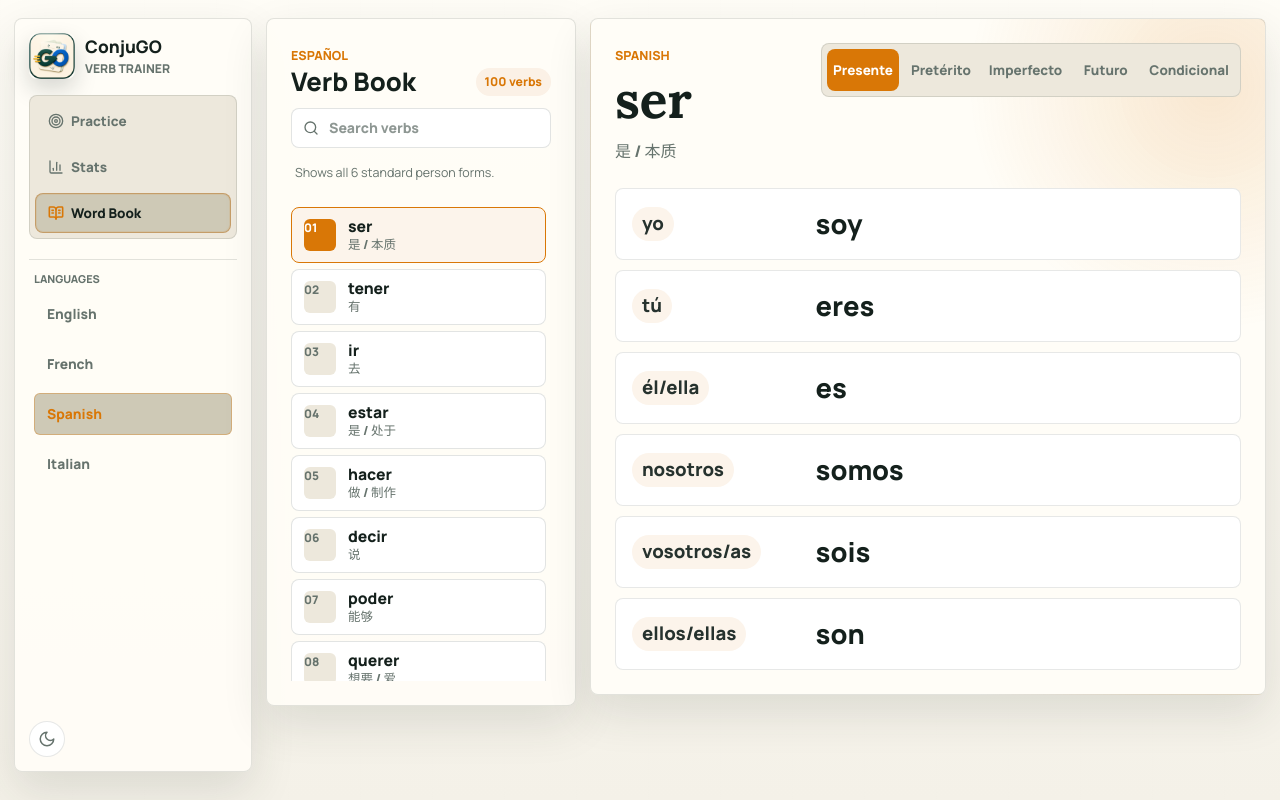
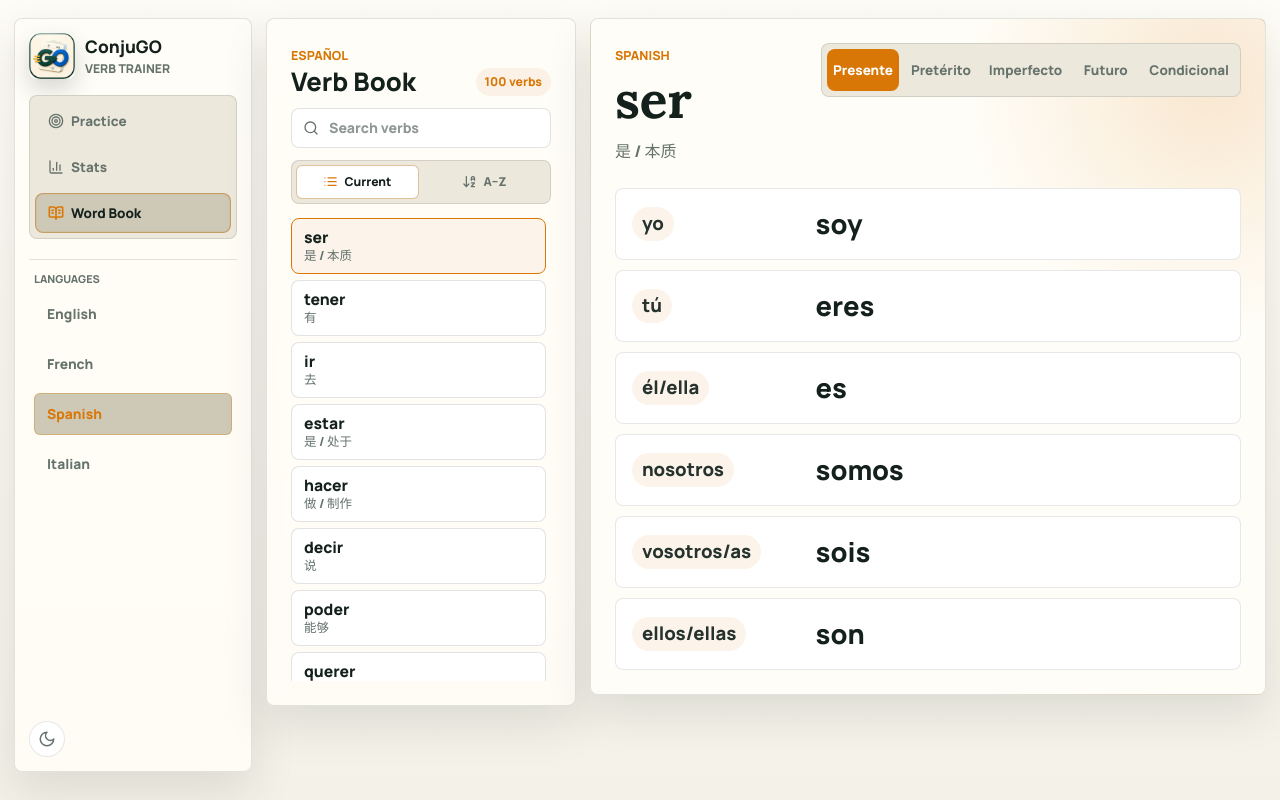
Before and after one commit to phoenixlwpapix/conjugo, a React (Vite) app: page / in a window 1280 px wide. Both pictures are taken after a click on the button "Word Book". Built offline with nearby package versions, Linux system fonts and the light colour scheme.

Commit message:
Add Word Book sorting controls

```diff
--- a/src/App.tsx
+++ b/src/App.tsx
@@ -38,6 +38,8 @@ export default function App() {
     setBookTense,
     wordbookQuery,
     setWordbookQuery,
+    wordbookSort,
+    setWordbookSort,
     selectedVerb,
     selectedVerbInfinitive,
     setSelectedVerbInfinitive,
@@ -272,9 +274,11 @@ export default function App() {
             bookTense={bookTense}
             filteredVerbs={filteredVerbs}
             onQueryChange={setWordbookQuery}
+            onSortChange={setWordbookSort}
             onSelectVerb={setSelectedVerbInfinitive}
             onTenseChange={setBookTense}
             query={wordbookQuery}
+            sort={wordbookSort}
             selectedVerb={selectedVerb}
             selectedVerbInfinitive={selectedVerbInfinitive}
           />
--- a/src/components/WordBook/VerbListPanel.tsx
+++ b/src/components/WordBook/VerbListPanel.tsx
@@ -1,13 +1,16 @@
-import { Search } from 'lucide-react';
+import { ArrowDownAZ, List, Search } from 'lucide-react';
 import type { Language, VerbEntry } from '../../data/verbs';
+import type { WordbookSort } from '../../hooks/useWordbook';
 
 type VerbListPanelProps = {
   activeLanguage: Language;
-  filteredVerbs: Array<{ index: number; verb: VerbEntry }>;
+  filteredVerbs: VerbEntry[];
   onQueryChange: (query: string) => void;
   onSelectVerb: (infinitive: string) => void;
+  onSortChange: (sort: WordbookSort) => void;
   query: string;
   selectedVerbInfinitive: string;
+  sort: WordbookSort;
 };
 
 export function VerbListPanel({
@@ -15,8 +18,10 @@ export function VerbListPanel({
   filteredVerbs,
   onQueryChange,
   onSelectVerb,
+  onSortChange,
   query,
   selectedVerbInfinitive,
+  sort,
 }: VerbListPanelProps) {
   return (
     <aside className="verb-list-panel">
@@ -39,13 +44,32 @@ export function VerbListPanel({
         />
       </label>
 
-      <p className="scope-note wordbook-scope">Shows all 6 standard person forms.</p>
+      <div className="wordbook-sort" aria-label="Verb order" role="group">
+        <button
+          aria-pressed={sort === 'current'}
+          data-active={sort === 'current'}
+          onClick={() => onSortChange('current')}
+          type="button"
+        >
+          <List size={15} aria-hidden="true" />
+          Current
+        </button>
+        <button
+          aria-pressed={sort === 'alphabetical'}
+          data-active={sort === 'alphabetical'}
+          onClick={() => onSortChange('alphabetical')}
+          type="button"
+        >
+          <ArrowDownAZ size={15} aria-hidden="true" />
+          A–Z
+        </button>
+      </div>
 
       <div className="verb-list" aria-label={`${activeLanguage.name} verbs`}>
         {filteredVerbs.length === 0 ? (
           <p className="empty-state">No verbs match this search.</p>
         ) : (
-          filteredVerbs.map(({ verb }, displayIndex) => (
+          filteredVerbs.map((verb) => (
             <button
               className="verb-list-item"
               data-active={selectedVerbInfinitive === verb.infinitive}
@@ -53,7 +77,6 @@ export function VerbListPanel({
               onClick={() => onSelectVerb(verb.infinitive)}
               type="button"
             >
-              <span className="verb-list-number">{String(displayIndex + 1).padStart(2, '0')}</span>
               <strong>{verb.infinitive}</strong>
               <span>{verb.translation}</span>
             </button>
--- a/src/components/WordBook/WordBook.tsx
+++ b/src/components/WordBook/WordBook.tsx
@@ -1,17 +1,20 @@
 import type { Language, TenseId, VerbEntry } from '../../data/verbs';
+import type { WordbookSort } from '../../hooks/useWordbook';
 import { ConjugationPanel } from './ConjugationPanel';
 import { VerbListPanel } from './VerbListPanel';
 
 type WordBookProps = {
   activeLanguage: Language;
   bookTense: TenseId;
-  filteredVerbs: Array<{ index: number; verb: VerbEntry }>;
+  filteredVerbs: VerbEntry[];
   onQueryChange: (query: string) => void;
   onSelectVerb: (infinitive: string) => void;
+  onSortChange: (sort: WordbookSort) => void;
   onTenseChange: (tense: TenseId) => void;
   query: string;
   selectedVerb: VerbEntry;
   selectedVerbInfinitive: string;
+  sort: WordbookSort;
 };
 
 export function WordBook({
@@ -20,10 +23,12 @@ export function WordBook({
   filteredVerbs,
   onQueryChange,
   onSelectVerb,
+  onSortChange,
   onTenseChange,
   query,
   selectedVerb,
   selectedVerbInfinitive,
+  sort,
 }: WordBookProps) {
   return (
     <section className="wordbook-layout" aria-label={`${activeLanguage.name} verb book`}>
@@ -32,8 +37,10 @@ export function WordBook({
         filteredVerbs={filteredVerbs}
         onQueryChange={onQueryChange}
         onSelectVerb={onSelectVerb}
+        onSortChange={onSortChange}
         query={query}
         selectedVerbInfinitive={selectedVerbInfinitive}
+        sort={sort}
       />
       <ConjugationPanel
         activeLanguage={activeLanguage}
--- a/src/hooks/usePractice.ts
+++ b/src/hooks/usePractice.ts
@@ -366,6 +366,8 @@ export function usePractice() {
     setBookTense: wordbook.setBookTense,
     wordbookQuery: wordbook.wordbookQuery,
     setWordbookQuery: wordbook.setWordbookQuery,
+    wordbookSort: wordbook.wordbookSort,
+    setWordbookSort: wordbook.setWordbookSort,
     selectedVerb: wordbook.selectedVerb,
     selectedVerbInfinitive: wordbook.selectedVerbInfinitive,
     setSelectedVerbInfinitive: wordbook.setSelectedVerbInfinitive,
--- a/src/hooks/useWordbook.ts
+++ b/src/hooks/useWordbook.ts
@@ -1,11 +1,14 @@
 import { useEffect, useMemo, useState } from 'react';
 import type { Language, TenseId } from '../data/verbs';
 import type { Prompt } from '../types';
+
+export type WordbookSort = 'current' | 'alphabetical';
 
 export const useWordbook = (activeLanguage: Language) => {
   const [bookTense, setBookTense] = useState<TenseId>('present');
   const [selectedVerbInfinitive, setSelectedVerbInfinitive] = useState(activeLanguage.verbs[0]?.infinitive ?? '');
   const [wordbookQuery, setWordbookQuery] = useState('');
+  const [wordbookSort, setWordbookSort] = useState<WordbookSort>('current');
 
   useEffect(() => {
     setSelectedVerbInfinitive(activeLanguage.verbs[0]?.infinitive ?? '');
@@ -20,20 +23,26 @@ export const useWordbook = (activeLanguage: Language) => {
   const filteredVerbs = useMemo(() => {
     const normalizedQuery = wordbookQuery.trim().toLowerCase();
 
-    return activeLanguage.verbs
-      .map((verb, index) => ({ index, verb }))
-      .filter(({ verb }) => {
-        if (!normalizedQuery) {
-          return true;
-        }
+    const matchingVerbs = activeLanguage.verbs.filter((verb) => {
+      if (!normalizedQuery) {
+        return true;
+      }
 
-        return `${verb.infinitive} ${verb.translation}`.toLowerCase().includes(normalizedQuery);
-      });
-  }, [activeLanguage, wordbookQuery]);
+      return `${verb.infinitive} ${verb.translation}`.toLowerCase().includes(normalizedQuery);
+    });
+
+    if (wordbookSort === 'alphabetical') {
+      return [...matchingVerbs].sort((first, second) =>
+        first.infinitive.localeCompare(second.infinitive, activeLanguage.id, { sensitivity: 'base' }),
+      );
+    }
+
+    return matchingVerbs;
+  }, [activeLanguage, wordbookQuery, wordbookSort]);
 
   const selectedVerb =
     activeLanguage.verbs.find((verb) => verb.infinitive === selectedVerbInfinitive) ??
-    filteredVerbs[0]?.verb ??
+    filteredVerbs[0] ??
     activeLanguage.verbs[0];
 
   const openPromptInWordbook = (prompt: Prompt) => {
@@ -51,6 +60,8 @@ export const useWordbook = (activeLanguage: Language) => {
     setBookTense,
     setSelectedVerbInfinitive,
     setWordbookQuery,
+    setWordbookSort,
     wordbookQuery,
+    wordbookSort,
   };
 };
--- a/src/styles.css
+++ b/src/styles.css
@@ -770,6 +770,47 @@ button {
   color: color-mix(in srgb, var(--muted) 74%, var(--mix-base));
 }
 
+.wordbook-sort {
+  display: grid;
+  grid-template-columns: 1fr 1fr;
+  gap: 4px;
+  padding: 4px;
+  border: 1px solid var(--panel-border);
+  border-radius: 8px;
+  background: var(--control);
+}
+
+.wordbook-sort button {
+  display: inline-flex;
+  gap: 6px;
+  align-items: center;
+  justify-content: center;
+  min-height: 34px;
+  border: 1px solid transparent;
+  border-radius: 6px;
+  color: var(--muted);
+  background: transparent;
+  font: inherit;
+  font-size: 0.76rem;
+  font-weight: 900;
+  cursor: pointer;
+  transition: border-color 160ms ease, color 160ms ease, background 160ms ease;
+}
+
+.wordbook-sort button:hover {
+  color: var(--ink);
+}
+
+.wordbook-sort button[data-active='true'] {
+  border-color: color-mix(in srgb, var(--language-accent, var(--green)) 32%, var(--panel-border));
+  color: var(--ink);
+  background: var(--button-surface);
+}
+
+.wordbook-sort button[data-active='true'] svg {
+  color: var(--language-accent, var(--green));
+}
+
 .verb-list {
   display: grid;
   align-content: start;
@@ -783,8 +824,8 @@ button {
 
 .verb-list-item {
   display: grid;
-  grid-template-columns: 32px minmax(0, 1fr);
-  gap: 2px 12px;
+  grid-template-columns: minmax(0, 1fr);
+  gap: 3px;
   align-items: center;
   min-height: 56px;
   padding: 10px 12px;
@@ -807,25 +848,6 @@ button {
 .verb-list-item strong,
 .verb-list-item span {
   display: block;
-}
-
-.verb-list-number {
-  grid-row: 1 / 3;
-  align-self: center;
-  width: 32px;
-  height: 32px;
-  display: grid;
-  place-items: center;
-  border-radius: 6px;
-  color: var(--muted);
-  background: var(--control);
-  font-size: 0.74rem;
-  font-weight: 900;
-}
-
-.verb-list-item[data-active='true'] .verb-list-number {
-  color: var(--on-accent);
-  background: var(--language-accent, var(--green));
 }
 
 .verb-list-item strong {
@@ -837,7 +859,7 @@ button {
   white-space: nowrap;
 }
 
-.verb-list-item > span:not(.verb-list-number) {
+.verb-list-item > span {
   min-width: 0;
   overflow: hidden;
   color: var(--muted);
```
Also changed, not shown: 1 other file (tests, documents, lock files or other folders).
